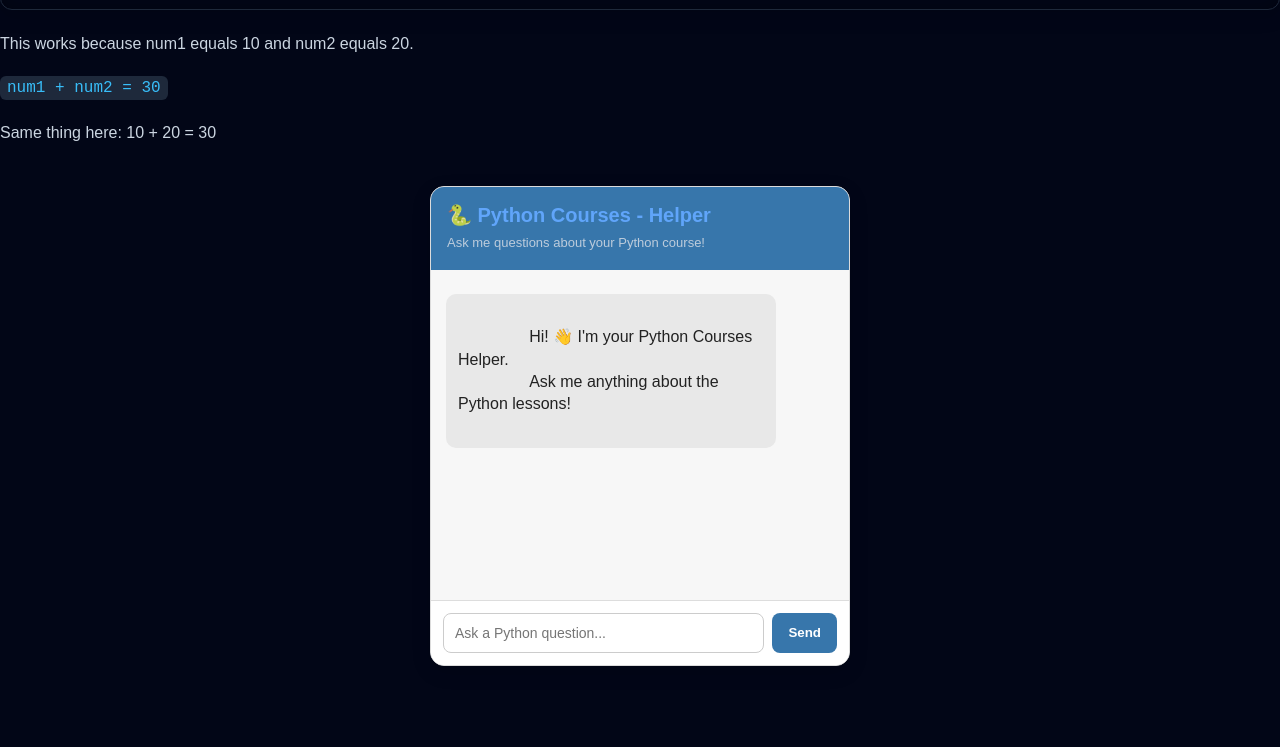
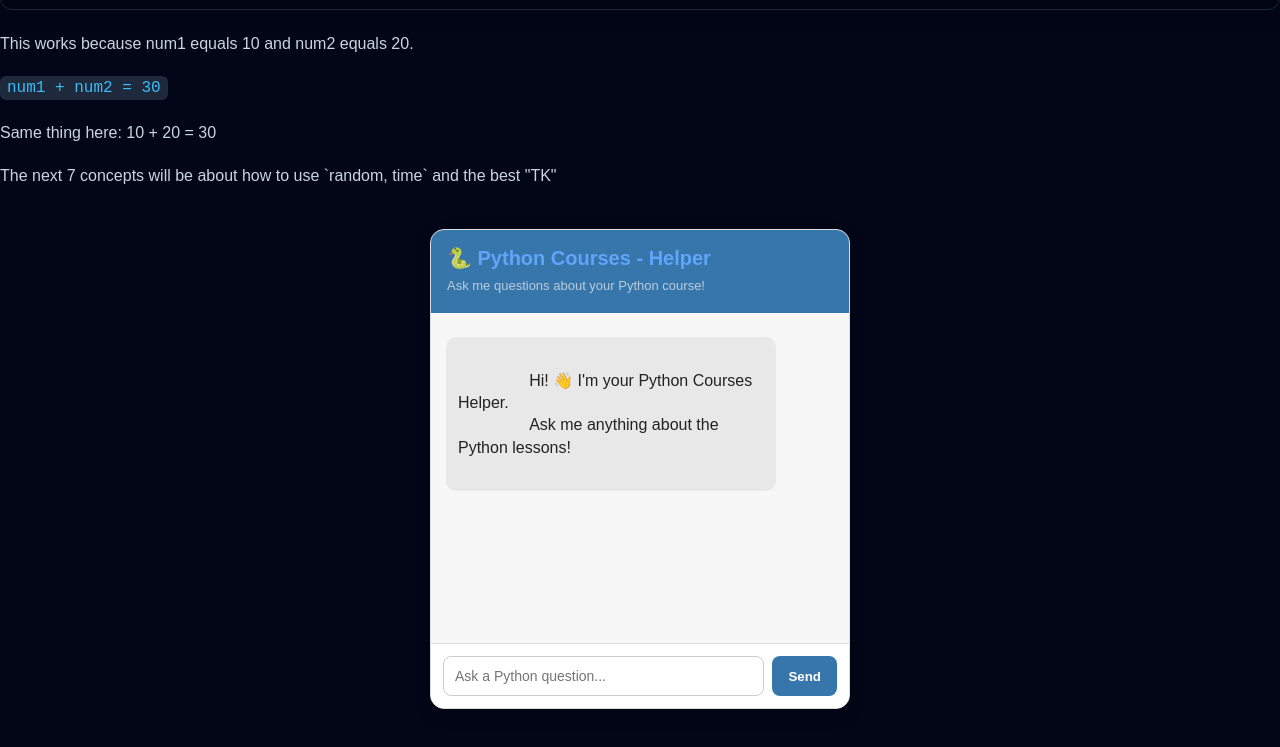
Before and after one commit to HTMLHub350/htmlhub350.github.io, a plain HTML site: page pythoncourses.html in a window 1280 px wide. Shown: the part 925-1672 px from the top of the page. Before the commit the page ends 1631 px from the top, so only its background shows below. Drawn offline with Linux system fonts and the light colour scheme.

Commit message:
Upcoming Python Concepts

```diff
--- a/pythoncourses.html
+++ b/pythoncourses.html
@@ -168,6 +168,10 @@
 
     <p>
         Same thing here: 10 + 20 = 30
+    </p>
+
+    <p>
+        The next 7 concepts will be about how to use `random, time` and the best "TK"
     </p>
 
 
```
